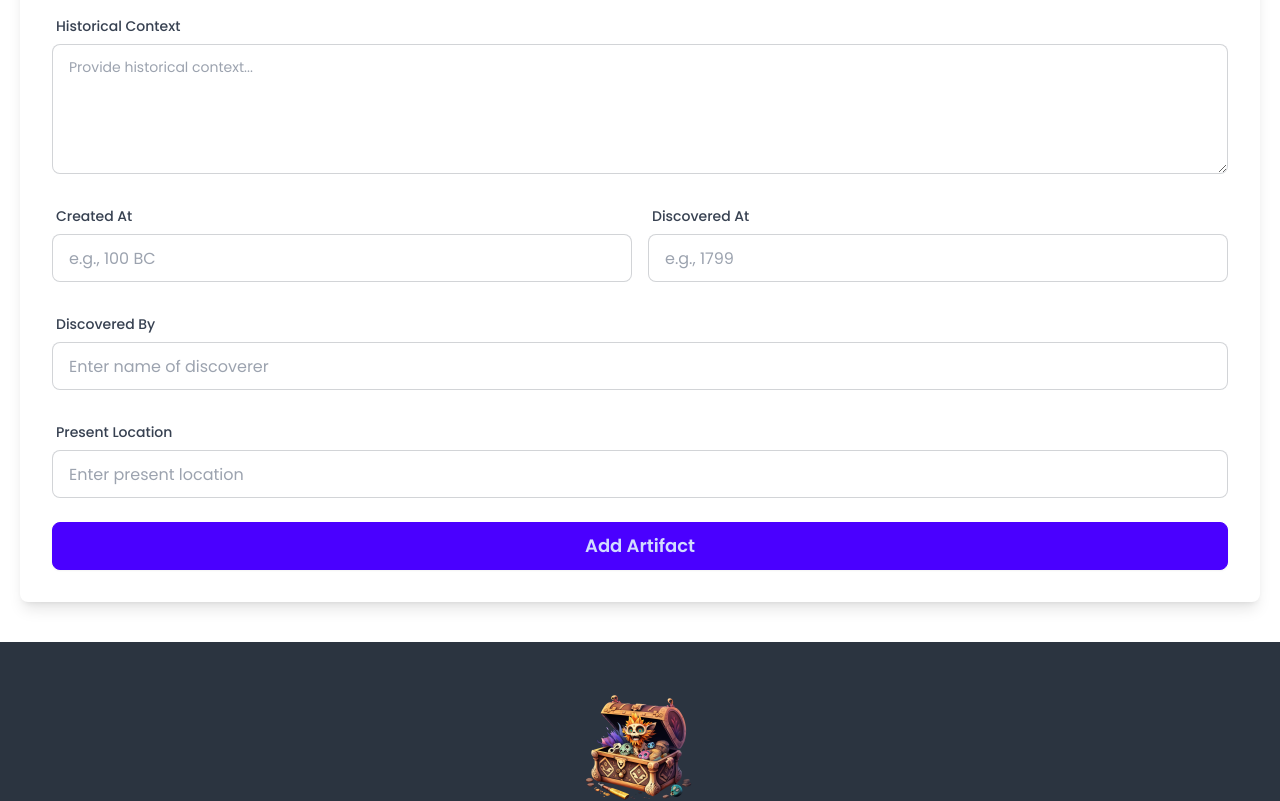
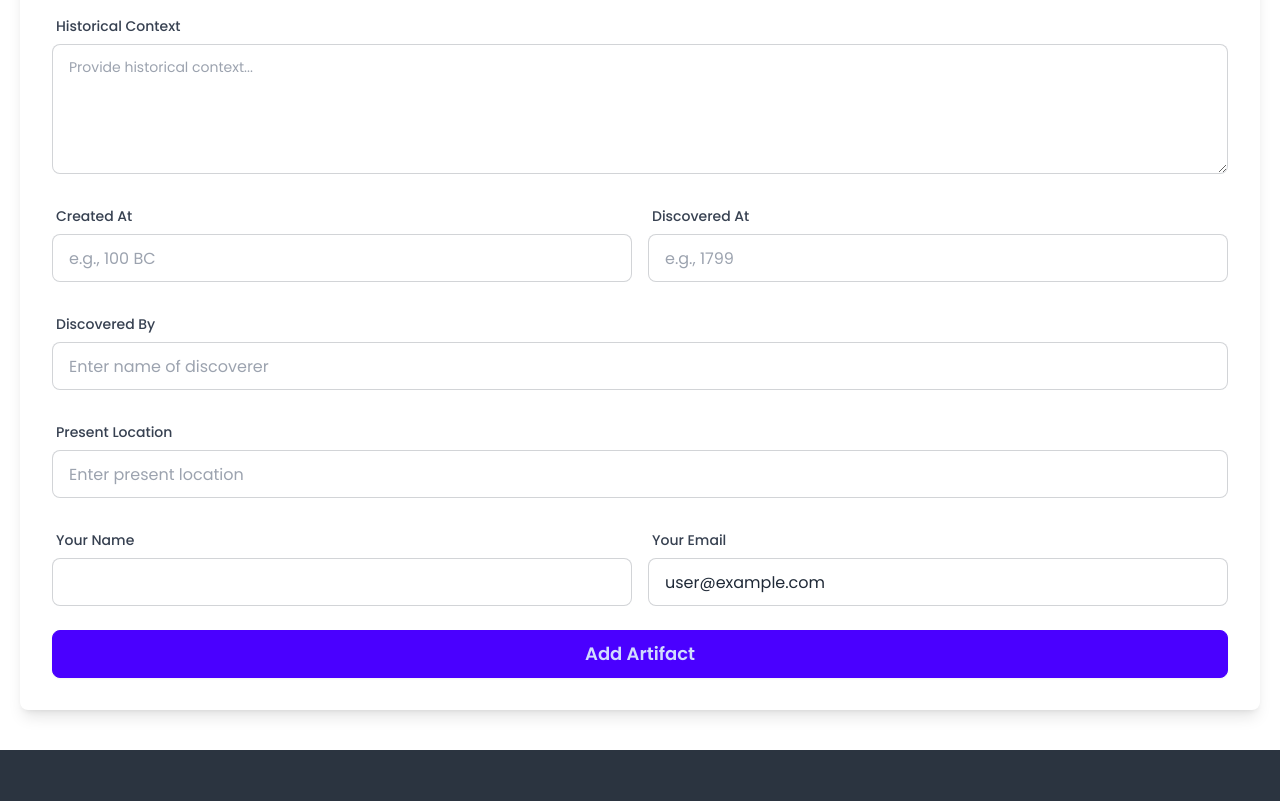
Before and after one commit to ornobaadi/Antiqo-Tracker-Client, a React (Vite) app: page /addartifacts in a window 1280 px wide. Shown: the part 536-1337 px from the top of the page. Built offline with nearby package versions, Linux system fonts and the light colour scheme; no server answers; sample sign-in values are in the browser's storage.

Commit message:
Add artifact to database

```diff
--- a/package.json
+++ b/package.json
@@ -20,7 +20,8 @@
     "react-icons": "^5.4.0",
     "react-router-dom": "^7.1.0",
     "react-toastify": "^11.0.2",
-    "sort-by": "^1.2.0"
+    "sort-by": "^1.2.0",
+    "sweetalert2": "^11.15.3"
   },
   "devDependencies": {
     "@eslint/js": "^9.17.0",
--- a/src/pages/AddArtifact/AddArtifact.jsx
+++ b/src/pages/AddArtifact/AddArtifact.jsx
@@ -1,91 +1,137 @@
+import { Navigate } from "react-router-dom";
+import Swal from "sweetalert2";
+import useAuth from "../../hooks/useAuth";
+
 const AddArtifact = () => {
+
+    const {user} = useAuth()
+
+    const handleAddArtifact = e => {
+        e.preventDefault();
+        const formData = new FormData(e.target);
+        // console.log(formData.entries());
+        const initialData = Object.fromEntries(formData.entries());
+        console.log(initialData);
+        const { ...newArtifact } = initialData;
+        console.log(newArtifact);
+
+        fetch('http://localhost:3000/artifacts', {
+            method: 'POST',
+            headers: {
+                'content-type': 'application/json'
+            },
+            body: JSON.stringify(newArtifact)
+        })
+            .then(res => res.json())
+            .then(data => {
+                // console.log(data);
+                if (data.insertedId) {
+                    Swal.fire({
+                        position: "center",
+                        icon: "success",
+                        title: "Artifact has been added",
+                        showConfirmButton: false,
+                        timer: 1500
+                    });
+                }
+
+            })
+
+
+    }
+
     return (
         <div className="container mx-auto px-5 py-10">
             <h2 className="text-4xl text-center font-bold text-gray-800 mb-10">Add a New Artifact</h2>
-            <form className="bg-white shadow-lg rounded-lg p-8 space-y-6">
+            <form onSubmit={handleAddArtifact} className="bg-white shadow-lg rounded-lg p-8 space-y-6">
+                {/* Artifact name */}
                 <div className="form-control">
                     <label className="label">
                         <span className="label-text font-medium text-gray-700">Artifact Name</span>
                     </label>
-                    <input type="text" placeholder="Enter artifact name" className="input input-bordered w-full" required />
+                    <input type="text" name="artifactName" placeholder="Enter artifact name" className="input input-bordered w-full" required />
                 </div>
-
+                {/* Artifact image */}
                 <div className="form-control">
                     <label className="label">
                         <span className="label-text font-medium text-gray-700">Artifact Image (URL)</span>
                     </label>
-                    <input type="url" placeholder="Enter valid image URL" className="input input-bordered w-full" required />
+                    <input type="url" name="artifactImage" placeholder="Enter valid image URL" className="input input-bordered w-full" required />
                 </div>
-
+                {/* Artifact Type */}
                 <div className="form-control">
                     <label className="label">
                         <span className="label-text font-medium text-gray-700">Artifact Type</span>
                     </label>
-                    <select className="select select-bordered w-full" required>
-                        <option value="">Select a type</option>
+                    <select defaultValue="Select a type" name="artifactType" className="select select-bordered w-full" required>
+                        <option disabled>Select a type</option>
                         <option value="Tools">Tools</option>
-                        <option value="Weapons">Weapons</option>
+                        <option value="Monument">Monument</option>
+                        <option value="Art">Art</option>
+                        <option value="Technology">Technology</option>
                         <option value="Documents">Documents</option>
                         <option value="Writings">Writings</option>
                         <option value="Others">Others</option>
                     </select>
                 </div>
-
+                {/* Historical context */}
                 <div className="form-control">
                     <label className="label">
                         <span className="label-text font-medium text-gray-700">Historical Context</span>
                     </label>
-                    <textarea
+                    <textarea name="historicalContext"
                         placeholder="Provide historical context..."
                         className="textarea textarea-bordered w-full"
                         rows="4"
                         required
                     ></textarea>
                 </div>
-
+                {/* Created and Discovered */}
                 <div className="form-control grid grid-cols-2 gap-4">
                     <div>
                         <label className="label">
                             <span className="label-text font-medium text-gray-700">Created At</span>
                         </label>
-                        <input type="text" placeholder="e.g., 100 BC" className="input input-bordered w-full" required />
+                        <input type="text" name="createdAt" placeholder="e.g., 100 BC" className="input input-bordered w-full" required />
                     </div>
                     <div>
                         <label className="label">
                             <span className="label-text font-medium text-gray-700">Discovered At</span>
                         </label>
-                        <input type="text" placeholder="e.g., 1799" className="input input-bordered w-full" required />
+                        <input type="text" name="discoveredAt" placeholder="e.g., 1799" className="input input-bordered w-full" required />
                     </div>
                 </div>
-
+                {/* Discovered by */}
                 <div className="form-control">
                     <label className="label">
                         <span className="label-text font-medium text-gray-700">Discovered By</span>
                     </label>
-                    <input type="text" placeholder="Enter name of discoverer" className="input input-bordered w-full" required />
+                    <input type="text" name="discoveredBy" placeholder="Enter name of discoverer" className="input input-bordered w-full" required />
                 </div>
-
+                {/* Current location */}
                 <div className="form-control">
                     <label className="label">
                         <span className="label-text font-medium text-gray-700">Present Location</span>
                     </label>
-                    <input type="text" placeholder="Enter present location" className="input input-bordered w-full" required />
+                    <input type="text" name="presentLocation" placeholder="Enter present location" className="input input-bordered w-full" required />
                 </div>
-
-                {/* <div className="form-control grid grid-cols-2 gap-4">
+                {/* User Name & Email */}
+                <div className="form-control grid grid-cols-2 gap-4">
                     <div>
                         <label className="label">
                             <span className="label-text font-medium text-gray-700">Your Name</span>
                         </label>
-                        <input type="text" value="Logged-in User Name" className="input input-bordered w-full" readOnly />
+                        <input type="text" name="username" className="input input-bordered w-full" />
                     </div>
                     <div>
                         <label className="label">
                             <span className="label-text font-medium text-gray-700">Your Email</span>
                         </label>
-                        <input type="email" value="user@example.com" className="input input-bordered w-full" readOnly />
+                        <input type="email"
+                        defaultValue={user?.email}
+                        name="userEmail" className="input input-bordered w-full" readOnly />
                     </div>
-                </div> */}
+                </div>
 
                 <div className="form-control mt-6">
                     <button className="btn btn-primary w-full text-lg">Add Artifact</button>
```
Also changed, not shown: public/artifacts.json (+15 -15 lines), 1 other file (tests, documents, lock files or other folders).
